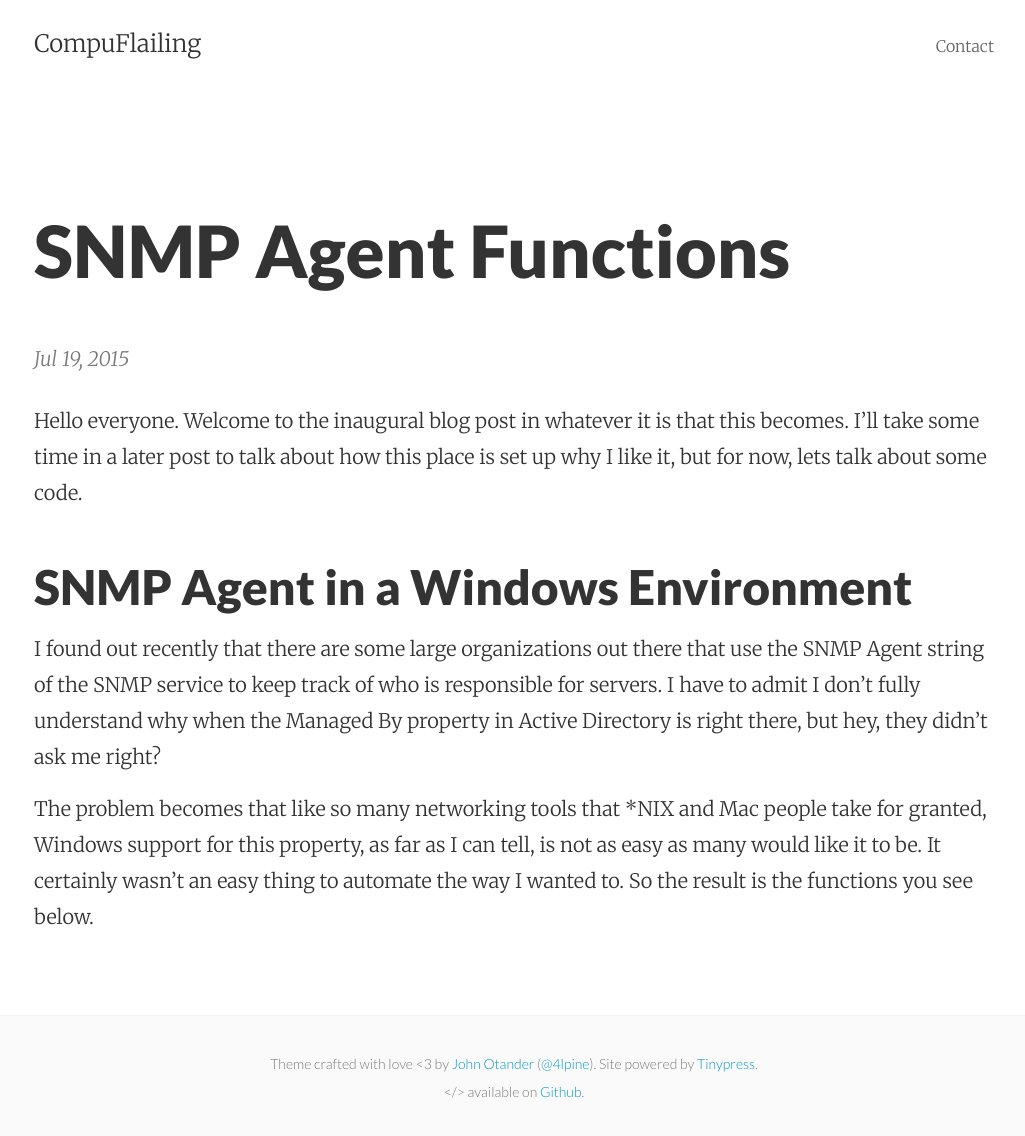
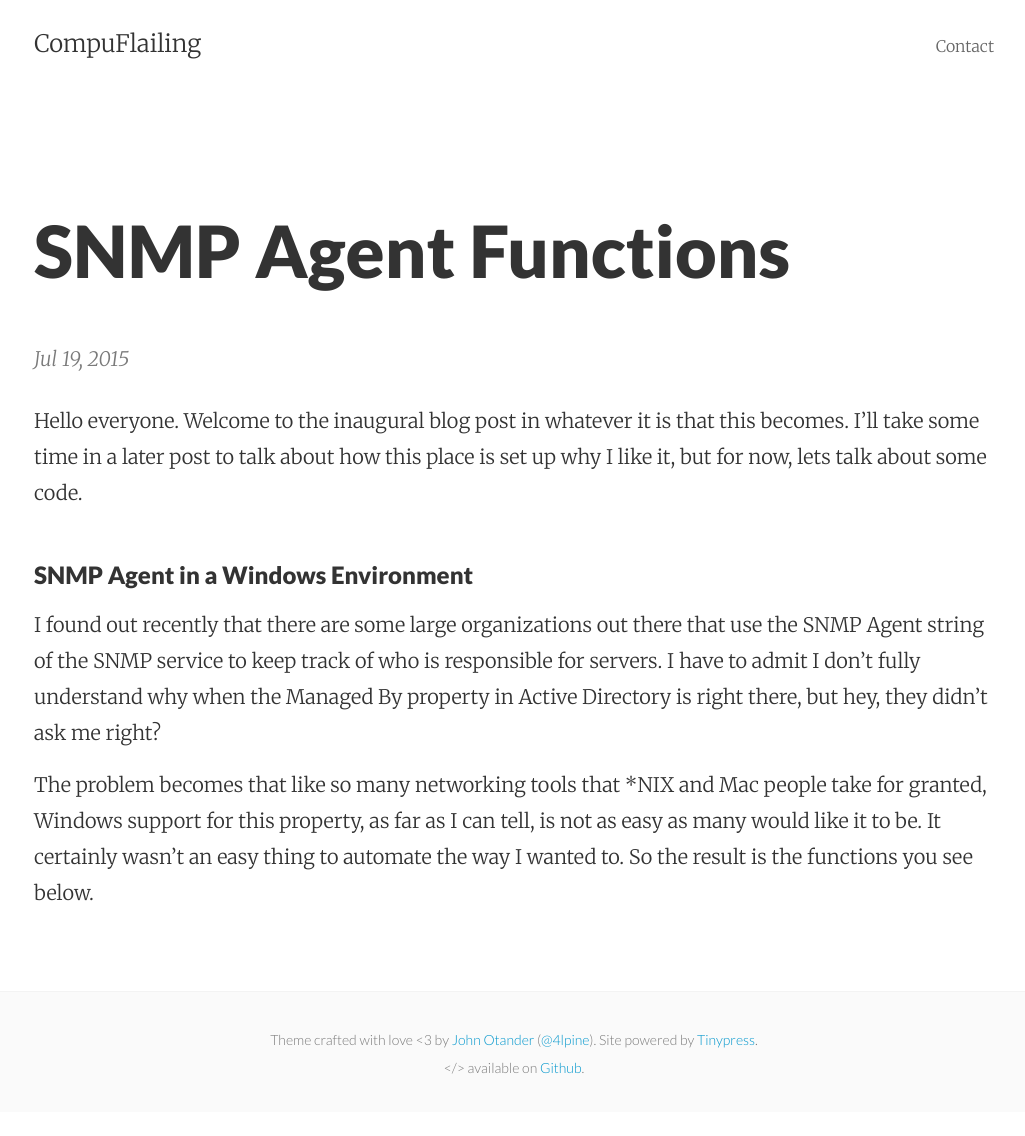
Before and after one commit to RandomNoun7/RandomNoun7.github.io, a Jekyll site: the page built from _posts/2015-07-19-SNMPAgent.markdown, in a window 1280 px wide. Shown: the whole page, without its empty margins (126-1151 px from the left). Built offline with Jekyll 4.4.1, drawn with Linux system fonts in a browser that asks for light colours; after the commit the page ends 1112 px from its top, so only the background shows below that.

Commit message:
Change header level.

```diff
--- a/_posts/2015-07-19-SNMPAgent.markdown
+++ b/_posts/2015-07-19-SNMPAgent.markdown
@@ -6,8 +6,8 @@ layout: post
 
 Hello everyone. Welcome to the inaugural blog post in whatever it is that this becomes. I'll take some time in a later post to talk about how this place is set up why I like it, but for now, lets talk about some code.
 
-SNMP Agent in a Windows Environment
------------------------------------
+### SNMP Agent in a Windows Environment
+
 I found out recently that there are some large organizations out there that use the SNMP Agent string of the SNMP service to keep track of who is responsible for servers. I have to admit I don't fully understand why when the Managed By property in Active Directory is right there, but hey, they didn't ask me right?
 
 The problem becomes that like so many networking tools that *NIX and Mac people take for granted, Windows support for this property, as far as I can tell, is not as easy as many would like it to be. It certainly wasn't an easy thing to automate the way I wanted to. So the result is the functions you see below.
```
